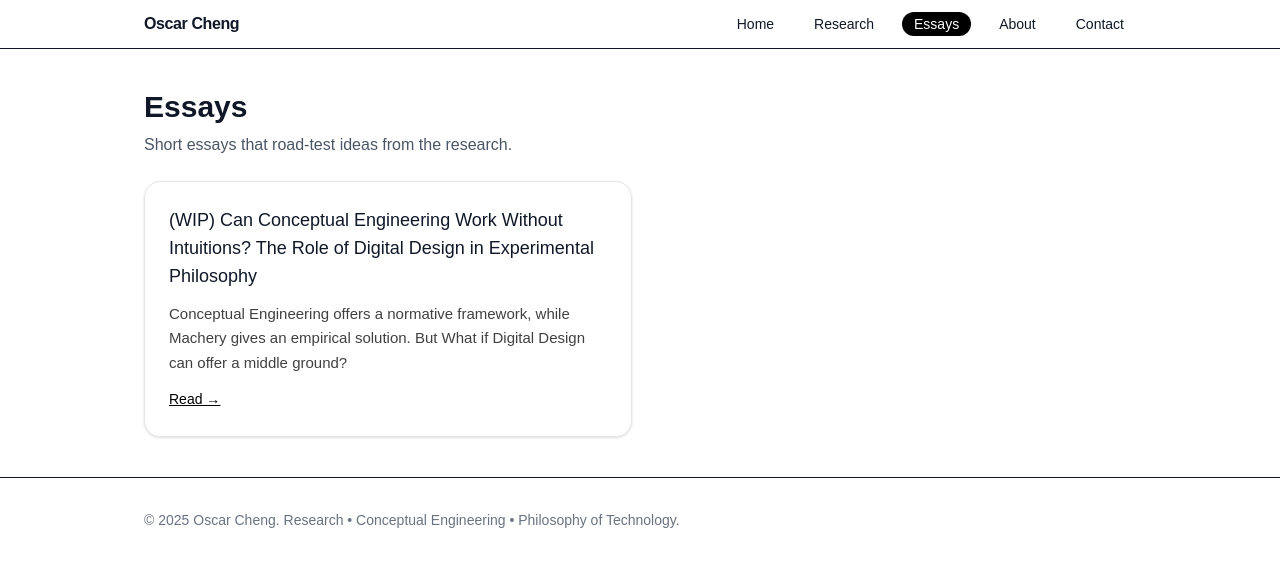
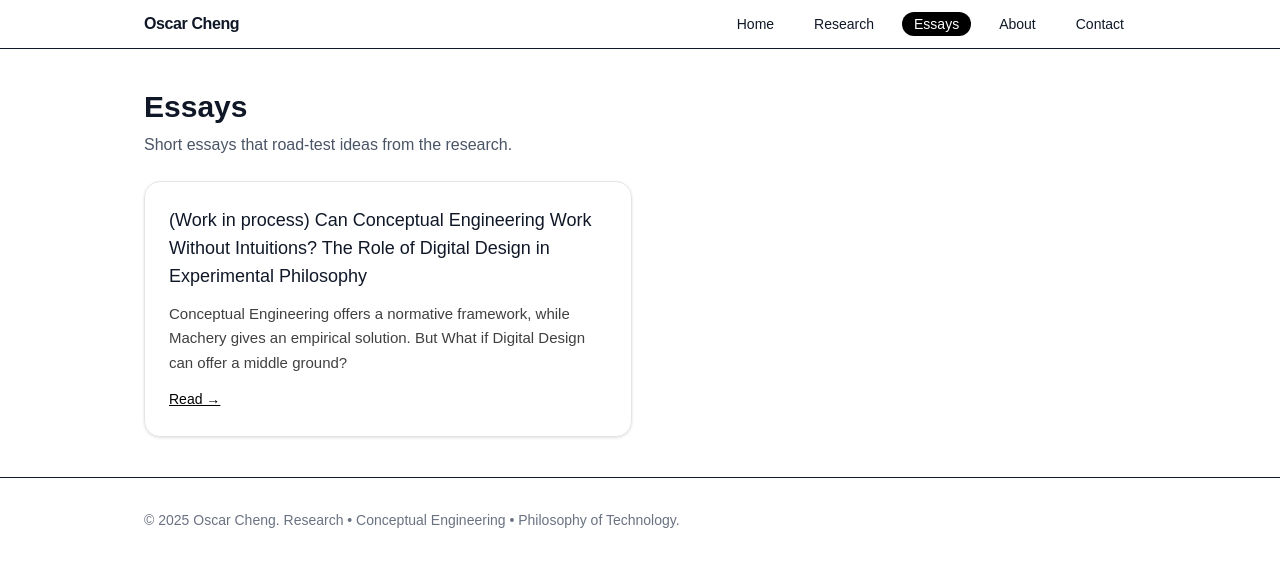
Before and after one commit to Eli-devlog/oscarchengphilosophy, a Next.js app: page /essays in a window 1280 px wide. Shown: the top 566 px of the page. Built offline with nearby package versions, Linux system fonts and the light colour scheme.

Commit message:
essay upload2

```diff
--- a/src/content/registry.ts
+++ b/src/content/registry.ts
@@ -40,7 +40,7 @@ export const researchEntries: Entry[] = [
 export const essayEntries: Entry[] = [
   {
     id: "conceptual-engineering-intutions",
-    title: "(WIP) Can Conceptual Engineering Work Without Intuitions? The Role of Digital Design in Experimental Philosophy",
+    title: "(Work in process) Can Conceptual Engineering Work Without Intuitions? The Role of Digital Design in Experimental Philosophy",
     date: "Forthcoming",
     tags: ["Conceptual Engineering", "Xphi"],
     abstract:
```
